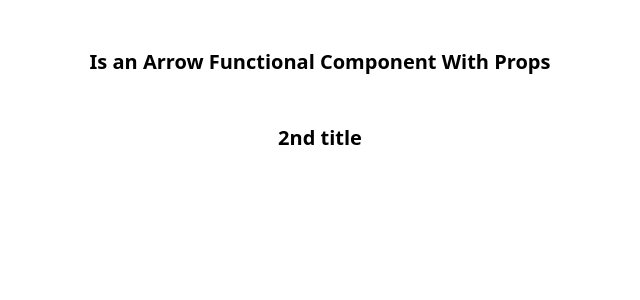
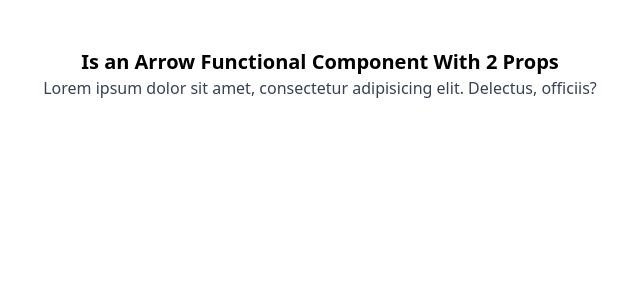
Before and after one commit to arischaralampides/cf8-react-intro, a React app: page / in a window 1280 px wide. Shown: the top 300 px of the page, without its empty margins (320-960 px from the left). Built offline with nearby package versions, Linux system fonts and the light colour scheme; the HTML template or start-up script is replaced by a standard one.

Commit message:
feat: add  component ArrowFunctionalComponentWithPropsType

```diff
--- a/src/App.tsx
+++ b/src/App.tsx
@@ -2,7 +2,8 @@
 //import ClassComponent from "./components/ClassComponent.tsx";
 //import FunctionalComponent from "./components/FunctionalComponent.tsx";
 //import ArrowFunctionalComponent from "./components/ArrowFunctionalComponent.tsx";
-import ArrowFunctionalComponentWithProps from "./components/ArrowFunctionalComponentWithProps.tsx";
+//import ArrowFunctionalComponentWithProps from "./components/ArrowFunctionalComponentWithProps.tsx";
+import ArrowFunctionalComponentWithPropsType from "./components/ArrowFunctionalComponentWithPropsType.tsx";
 
 
 function App() {
@@ -14,8 +15,11 @@
             {/*<ClassComponent/>*/}
             {/*<FunctionalComponent/>*/}
             {/*<ArrowFunctionalComponent/>*/}
-            <ArrowFunctionalComponentWithProps title="Is an Arrow Functional Component With Props" />
-            <ArrowFunctionalComponentWithProps title="2nd title" />
+            {/*<ArrowFunctionalComponentWithProps title="Is an Arrow Functional Component With Props" />*/}
+            {/*<ArrowFunctionalComponentWithProps title="2nd title" />*/}
+            <ArrowFunctionalComponentWithPropsType
+                title="Is an Arrow Functional Component With 2 Props"
+                description="Lorem ipsum dolor sit amet, consectetur adipisicing elit. Delectus, officiis?"/>
         </>
     )
 }
--- /dev/null
+++ b/src/components/ArrowFunctionalComponentWithPropsType.tsx
@@ -0,0 +1,32 @@
+
+// type PropA = {
+//     title: string;
+// }
+//
+// type PropB = {
+//     description: string;
+// }
+//
+// type Props = PropA & PropB;
+
+interface  Props {
+    title: string;
+}
+
+interface Props {
+    description: string;
+}
+
+const ArrowFunctionalComponentWithPropsType = ({title, description}: Props) => {
+    return(
+
+        <>
+            <h1 className="text-center text-xl font-bold mt-12">{title}</h1>
+            <p className="text-center text-gray-700" >{description}</p>
+
+
+        </>
+    )
+}
+
+export default ArrowFunctionalComponentWithPropsType;
```
